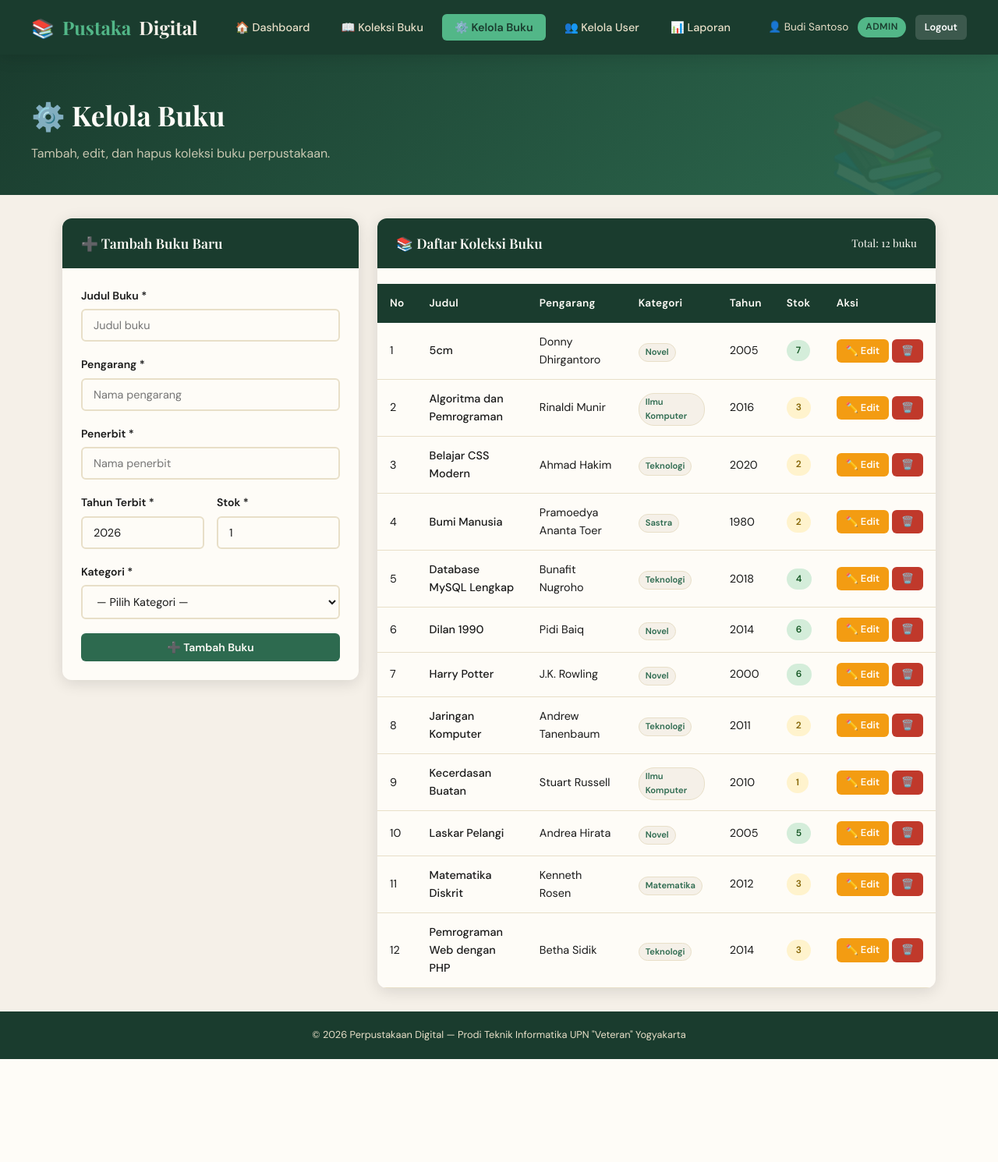
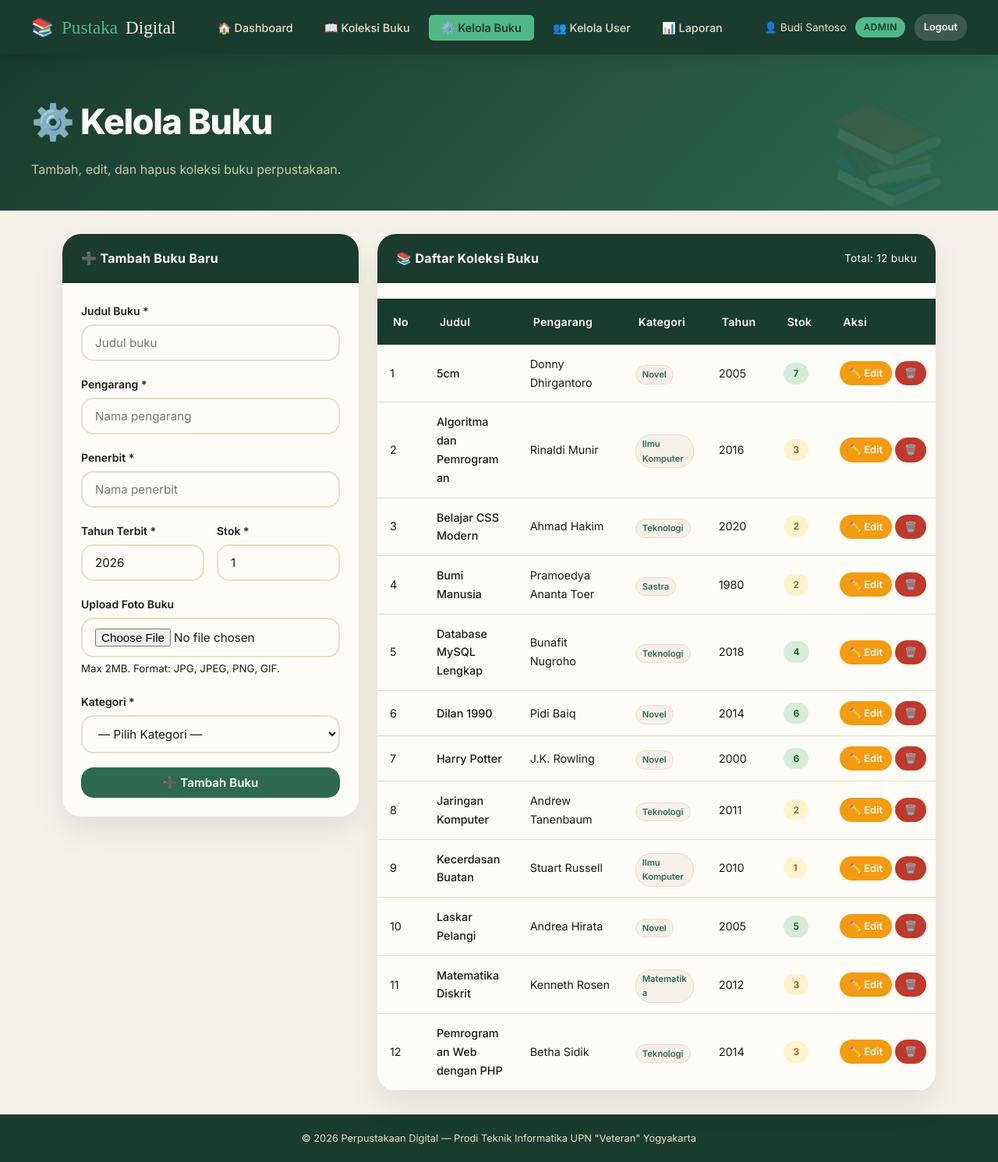
Before and after one commit to ev4nnn-07/pwd.prak, a PHP site: page /kelola_buku.php in a window 1280 px wide. Shown: the whole page at 78% size. Before the commit the page ends 1358 px from the top, so only its background shows below. Run offline with PHP 8.4, Linux system fonts and the light colour scheme; a user stored in the database is signed in; data comes from the database, SQL or seed files in the repository.

Commit message:
ubah font, penambahan fitur

```diff
--- a/header.php
+++ b/header.php
@@ -6,6 +6,7 @@
     <meta charset="UTF-8">
     <meta name="viewport" content="width=device-width, initial-scale=1.0">
     <title><?php echo isset($judul_halaman) ? $judul_halaman : 'Perpustakaan Digital'; ?></title>
+    <link href="https://fonts.googleapis.com/css2?family=Inter:wght@300;400;500;600;700;800&family=Poppins:wght@400;500;600&display=swap" rel="stylesheet">
     <link rel="stylesheet" href="style.css">
 </head>
 <body>
--- a/kelola_buku.php
+++ b/kelola_buku.php
@@ -11,6 +11,42 @@
 $tipe  = "";
 $mode  = isset($_GET['edit']) ? 'edit' : 'tambah';
 $id_edit = isset($_GET['edit']) ? $_GET['edit'] : '';
+$upload_dir = 'uploads/covers/';
+
+function upload_cover($file, $upload_dir) {
+    if ($file['error'] === UPLOAD_ERR_NO_FILE) {
+        return null;
+    }
+
+    $allowed = ['image/jpeg', 'image/png', 'image/gif'];
+    $maxSize = 2 * 1024 * 1024;
+
+    if ($file['error'] !== UPLOAD_ERR_OK) {
+        return false;
+    }
+
+    if ($file['size'] > $maxSize) {
+        return false;
+    }
+
+    if (!in_array($file['type'], $allowed)) {
+        return false;
+    }
+
+    if (!is_dir($upload_dir)) {
+        mkdir($upload_dir, 0755, true);
+    }
+
+    $extension = pathinfo($file['name'], PATHINFO_EXTENSION);
+    $filename = uniqid('cover_', true) . '.' . strtolower($extension);
+    $path = $upload_dir . $filename;
+
+    if (move_uploaded_file($file['tmp_name'], $path)) {
+        return $path;
+    }
+
+    return false;
+}
 
 if (isset($_POST['submit_tambah'])) {
     $judul        = $_POST['judul'];
@@ -19,10 +55,22 @@
     $tahun_terbit = $_POST['tahun_terbit'];
     $kategori     = $_POST['kategori'];
     $stok         = $_POST['stok'];
+    $cover        = null;
 
+    if (isset($_FILES['cover'])) {
+        $upload = upload_cover($_FILES['cover'], $upload_dir);
+        if ($upload === false) {
+            $pesan = "Gagal mengunggah cover. Pastikan file JPG, PNG, atau GIF dan ukuran maksimal 2MB.";
+            $tipe  = "danger";
+        } else {
+            $cover = $upload;
+        }
+    }
+
+    if ($pesan === "") {
         $query = mysqli_query($konek,
-        "INSERT INTO buku (judul, pengarang, penerbit, tahun_terbit, kategori, stok)
-         VALUES ('$judul', '$pengarang', '$penerbit', '$tahun_terbit', '$kategori', '$stok')"
+            "INSERT INTO buku (judul, pengarang, penerbit, tahun_terbit, kategori, stok, cover)
+             VALUES ('$judul', '$pengarang', '$penerbit', '$tahun_terbit', '$kategori', '$stok', '$cover')"
         );
 
         if ($query) {
@@ -31,6 +79,10 @@
         } else {
             $pesan = "Gagal menambahkan buku!";
             $tipe  = "danger";
+            if ($cover && file_exists($cover)) {
+                unlink($cover);
+            }
+        }
     }
 }
 
@@ -42,7 +94,22 @@
     $tahun_terbit = $_POST['tahun_terbit'];
     $kategori     = $_POST['kategori'];
     $stok         = $_POST['stok'];
+    $cover        = isset($_POST['old_cover']) ? $_POST['old_cover'] : null;
 
+    if (isset($_FILES['cover'])) {
+        $upload = upload_cover($_FILES['cover'], $upload_dir);
+        if ($upload === false) {
+            $pesan = "Gagal mengunggah cover. Pastikan file JPG, PNG, atau GIF dan ukuran maksimal 2MB.";
+            $tipe  = "danger";
+        } elseif ($upload !== null) {
+            if ($cover && file_exists($cover)) {
+                unlink($cover);
+            }
+            $cover = $upload;
+        }
+    }
+
+    if ($pesan === "") {
         $query = mysqli_query($konek,
             "UPDATE buku SET
                 judul='$judul',
@@ -50,7 +117,8 @@
                 penerbit='$penerbit',
                 tahun_terbit='$tahun_terbit',
                 kategori='$kategori',
-            stok='$stok'
+                stok='$stok',
+                cover='$cover'
              WHERE id_buku='$id_buku'"
         );
 
@@ -62,6 +130,7 @@
         } else {
             $pesan = "Gagal memperbarui buku!";
             $tipe  = "danger";
+        }
     }
 }
 
@@ -99,9 +168,10 @@
                 <?php echo ($mode == 'edit') ? '✏️ Edit Buku' : '➕ Tambah Buku Baru'; ?>
             </div>
             <div class="card-body">
-                <form method="POST" action="kelola_buku.php<?php echo ($id_edit) ? '?edit='.$id_edit : ''; ?>">
+                <form method="POST" enctype="multipart/form-data" action="kelola_buku.php<?php echo ($id_edit) ? '?edit='.$id_edit : ''; ?>">
                     <?php if ($mode == 'edit') { ?>
                         <input type="hidden" name="id_buku" value="<?php echo $data_edit['id_buku']; ?>">
+                        <input type="hidden" name="old_cover" value="<?php echo $data_edit['cover']; ?>">
                     <?php } ?>
 
                     <div class="form-group">
@@ -138,6 +208,12 @@
                                    value="<?php echo ($data_edit) ? $data_edit['stok'] : '1'; ?>"
                                    required>
                         </div>
+                    </div>
+
+                    <div class="form-group">
+                        <label>Upload Foto Buku</label>
+                        <input type="file" name="cover" accept="image/jpeg,image/png,image/gif">
+                        <small>Max 2MB. Format: JPG, JPEG, PNG, GIF.</small>
                     </div>
 
                     <div class="form-group">
@@ -210,7 +286,8 @@
                     ?>
                         <tr>
                             <td><?php echo $no++; ?></td>
-                            <td style="font-weight:500; max-width:200px;"><?php echo $buku['judul']; ?></td>
+
+                            <td style="font-weight:500; max-width:260px;"><?php echo $buku['judul']; ?></td>
                             <td><?php echo $buku['pengarang']; ?></td>
                             <td><span class="buku-kategori"><?php echo $buku['kategori']; ?></span></td>
                             <td><?php echo $buku['tahun_terbit']; ?></td>
--- a/pinjam.php
+++ b/pinjam.php
@@ -164,7 +164,7 @@
 
             <div class="card mt-20">
                 <div class="card-body">
-                    <h4 style="font-family:'Playfair Display',serif; color:var(--hijau-tua); margin-bottom:12px;">📌 Aturan Peminjaman</h4>
+                    <h4 style="font-family:'Inter',sans-serif; color:var(--hijau-tua); margin-bottom:12px;">📌 Aturan Peminjaman</h4>
                     <ul style="font-size:0.85rem; color:var(--teks-abu); line-height:2; padding-left:16px;">
                         <li>Maksimal peminjaman <strong>14 hari</strong></li>
                         <li>Kembalikan tepat waktu</li>
--- a/style.css
+++ b/style.css
@@ -1,5 +1,3 @@
-
-@import url('https://fonts.googleapis.com/css2?family=Playfair+Display:wght@400;600;700;900&family=DM+Sans:wght@300;400;500;600&display=swap');
 
 :root {
     --hijau-tua:   #1a3c2e;
@@ -27,10 +25,10 @@
 }
 
 body {
-    font-family: 'DM Sans', sans-serif;
+    font-family: 'Inter', 'Poppins', sans-serif;
     background-color: var(--krem);
     color: var(--teks-gelap);
-    line-height: 1.6;
+    line-height: 1.65;
     min-height: 100vh;
 }
 
@@ -48,14 +46,20 @@
 }
 
 .navbar-brand {
-    font-family: 'Playfair Display', serif;
-    font-size: 1.5rem;
-    font-weight: 700;
+    font-family: 'Times New Roman', Times, serif !important;
+    font-size: 1.45rem;
+    font-weight: 400;
     color: var(--krem);
     text-decoration: none;
     display: flex;
     align-items: center;
     gap: 10px;
+}
+
+/* Pastikan teks brand tidak tampil bold (override jika perlu) */
+.navbar-brand, .navbar-brand span {
+    font-weight: 400 !important;
+    font-family: 'Times New Roman', Times, serif !important;
 }
 
 .navbar-brand span {
@@ -132,10 +136,19 @@
 }
 
 .page-hero h1 {
-    font-family: 'Playfair Display', serif;
-    font-size: 2.2rem;
-    font-weight: 700;
-    margin-bottom: 8px;
+    font-family: 'Inter', sans-serif;
+    font-size: clamp(2.2rem, 3.5vw, 3rem);
+    font-weight: 800;
+    margin-bottom: 10px;
+    letter-spacing: -0.03em;
+}
+
+.card-header {
+    font-family: 'Inter', sans-serif;
+}
+
+.buku-info h4 {
+    font-family: 'Inter', sans-serif;
 }
 
 .page-hero p {
@@ -152,24 +165,25 @@
 
 .card {
     background: var(--putih);
-    border-radius: var(--radius);
-    box-shadow: var(--shadow);
+    border-radius: 24px;
+    box-shadow: 0 18px 40px rgba(0,0,0,0.08);
     overflow: hidden;
-    transition: transform 0.2s, box-shadow 0.2s;
+    transition: transform 0.24s ease, box-shadow 0.24s ease;
 }
 
 .card:hover {
-    transform: translateY(-2px);
-    box-shadow: var(--shadow-lg);
+    transform: translateY(-4px);
+    box-shadow: 0 24px 45px rgba(0,0,0,0.1);
 }
 
 .card-header {
     background: var(--hijau-tua);
     color: var(--putih);
     padding: 18px 24px;
-    font-family: 'Playfair Display', serif;
-    font-size: 1.1rem;
-    font-weight: 600;
+    font-family: 'Inter', sans-serif;
+    font-size: 1rem;
+    font-weight: 700;
+    letter-spacing: 0.02em;
 }
 
 .card-body {
@@ -232,17 +246,58 @@
     font-size: 0.9rem;
 }
 
+table th,
+table td {
+    white-space: normal;
+    word-break: break-word;
+}
+
+.table-wrap {
+    overflow-x: auto;
+}
+
+/* When table-wrap is inside a card, remove the white panel so the
+   card header and table header sit flush together. This targets
+   only card tables to avoid changing other table panels. */
+.card .table-wrap {
+    background: transparent;
+    border-radius: 0;
+    box-shadow: none;
+    margin-top: 0;
+}
+
+table {
+    width: 100%;
+    border-collapse: collapse;
+    font-size: 0.9rem;
+    min-width: 720px;
+}
+
+/* Make card header and thead visually continuous */
+.card .card-header {
+    border-bottom-left-radius: 0;
+    border-bottom-right-radius: 0;
+}
+
+.card .table-wrap table thead tr {
+    border-top-left-radius: 0;
+    border-top-right-radius: 0;
+}
+
 thead tr {
     background: var(--hijau-tua);
     color: var(--putih);
 }
 
 thead th {
-    padding: 14px 16px;
+    padding: 18px 20px;
     text-align: left;
     font-weight: 600;
-    font-size: 0.85rem;
+    font-size: 0.88rem;
     letter-spacing: 0.3px;
+    white-space: nowrap;
+    overflow: hidden;
+    text-overflow: ellipsis;
 }
 
 tbody tr {
@@ -278,15 +333,15 @@
     display: inline-flex;
     align-items: center;
     gap: 6px;
-    padding: 9px 20px;
+    padding: 10px 20px;
     border: none;
-    border-radius: var(--radius-sm);
-    font-family: 'DM Sans', sans-serif;
-    font-size: 0.875rem;
+    border-radius: 16px;
+    font-family: 'Inter', sans-serif;
+    font-size: 0.95rem;
     font-weight: 600;
     cursor: pointer;
     text-decoration: none;
-    transition: all 0.2s;
+    transition: all 0.2s ease;
     white-space: nowrap;
 }
 
@@ -339,14 +394,14 @@
 .form-group select,
 .form-group textarea {
     width: 100%;
-    padding: 10px 14px;
+    padding: 12px 16px;
     border: 2px solid var(--krem-gelap);
-    border-radius: var(--radius-sm);
-    font-family: 'DM Sans', sans-serif;
-    font-size: 0.9rem;
+    border-radius: 16px;
+    font-family: 'Inter', sans-serif;
+    font-size: 0.95rem;
     color: var(--teks-gelap);
     background: var(--putih);
-    transition: border-color 0.2s;
+    transition: border-color 0.2s, box-shadow 0.2s;
     outline: none;
 }
 
```
Also changed, not shown: other parts of style.css (+36 -19 lines), buku.php (+9 -2 lines), dashboard.php (+9 -2 lines). Lines whose indentation alone changed are shown as unchanged.
